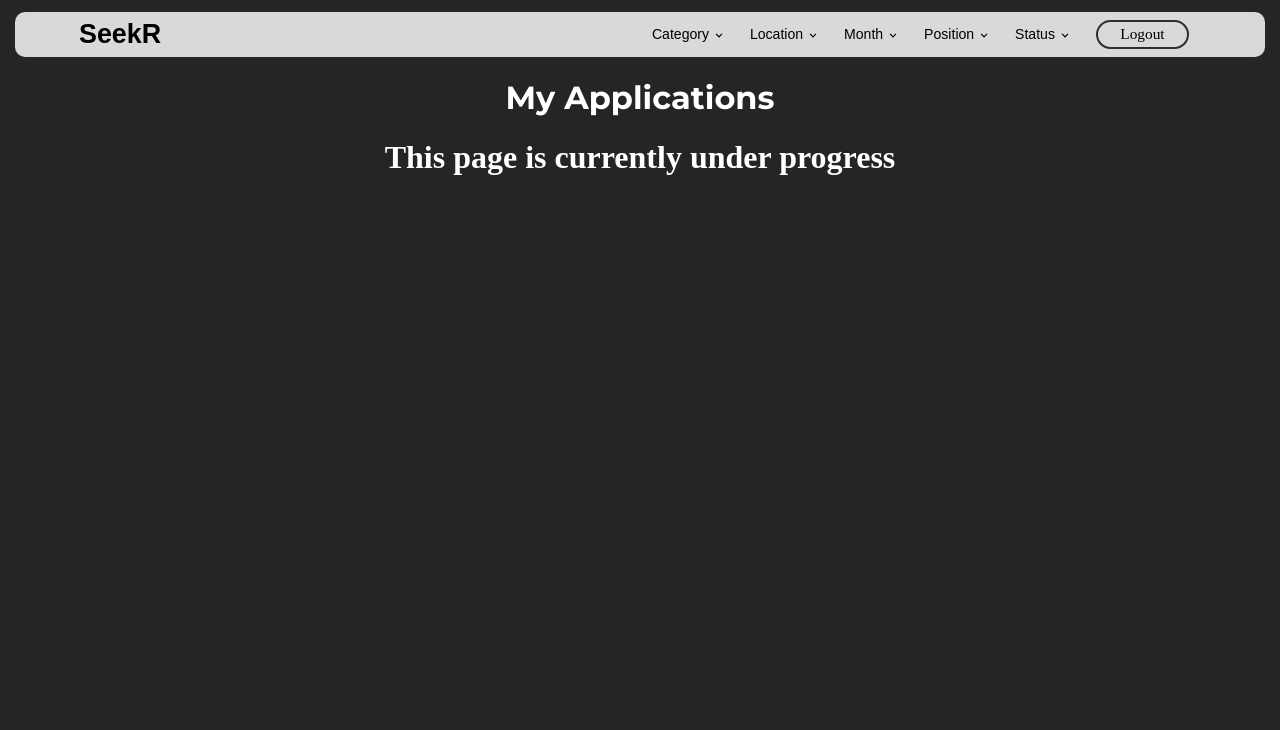
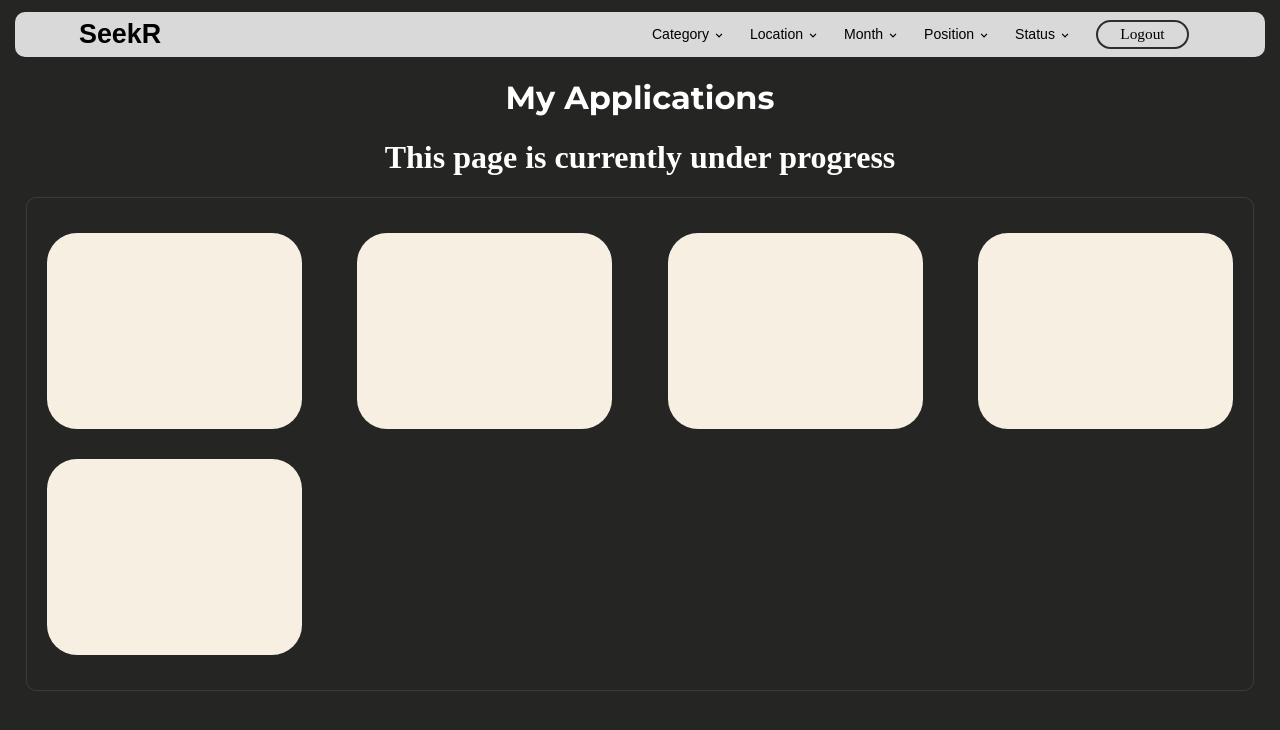
Before and after one commit to jSunpayco/seekr, a React (Vite) app: page /jobs in a window 1280 px wide. Shown: the top 730 px of the page. Built offline with nearby package versions, Linux system fonts and the light colour scheme.

Commit message:
Initial jobs grid

```diff
--- a/src/pages/Jobs/jobs.module.scss
+++ b/src/pages/Jobs/jobs.module.scss
@@ -19,3 +19,31 @@
     font-family: 'Montserrat', sans-serif;
     font-size: 2.5vw;
 }
+
+.jobsGrid{
+    display: flex;
+    flex-direction: row;
+    justify-content: space-between;
+    flex-wrap: wrap;
+
+    border: solid rgba(255, 255, 255, .1);
+    border-width: 1px;
+    border-radius: 10px;
+    padding: 20px;
+    margin-left: 2%;
+    margin-right: 2%;
+
+    @media (max-width: 651px) {
+        justify-content: center;
+    }
+}
+
+.jobContainer{
+    width: 255px;
+    height: 196px;
+    margin-top: 15px;
+    margin-bottom: 15px;
+
+    background-color: #F6EFE2;
+    border-radius: 30px;
+}
--- a/src/pages/Jobs/jobs.tsx
+++ b/src/pages/Jobs/jobs.tsx
@@ -27,16 +27,58 @@ const Jobs = () => {
             Title:"Entry Level Automation Test Engineer",
             Type:"Full Time",
             URL:"https://www.google.com/"
+        },
+        {
+            jobid:1,
+            date:"03/14/2023",
+            Category:"SDET",
+            Company:"Hip Sofwares",
+            Location:"Boston, MA",
+            Status:"Interviewing",
+            Title:"Entry Level Automation Test Engineer",
+            Type:"Full Time",
+            URL:"https://www.google.com/"
+        },
+        {
+            jobid:1,
+            date:"03/14/2023",
+            Category:"SDET",
+            Company:"Hip Sofwares",
+            Location:"Boston, MA",
+            Status:"Interviewing",
+            Title:"Entry Level Automation Test Engineer",
+            Type:"Full Time",
+            URL:"https://www.google.com/"
+        },
+        {
+            jobid:1,
+            date:"03/14/2023",
+            Category:"SDET",
+            Company:"Hip Sofwares",
+            Location:"Boston, MA",
+            Status:"Interviewing",
+            Title:"Entry Level Automation Test Engineer",
+            Type:"Full Time",
+            URL:"https://www.google.com/"
         }
     ]
 
     const [myJobs, setMyJobs] = useState(jobsSample)
+
+    const jobsContainer = () => {
+        return myJobs.map((item, index) => (
+            <div className={styles.jobContainer}></div>
+        ))
+    }
 
     return (
         <div className={styles.jobsContainer}>
             <Navigation></Navigation>
             <h1 className={styles.pageTitle}>My Applications</h1>
             <h1 className={styles.warning}>This page is currently under progress</h1>
+            <div className={styles.jobsGrid}>
+                {jobsContainer()}
+            </div>
         </div>
     )
 }
```
